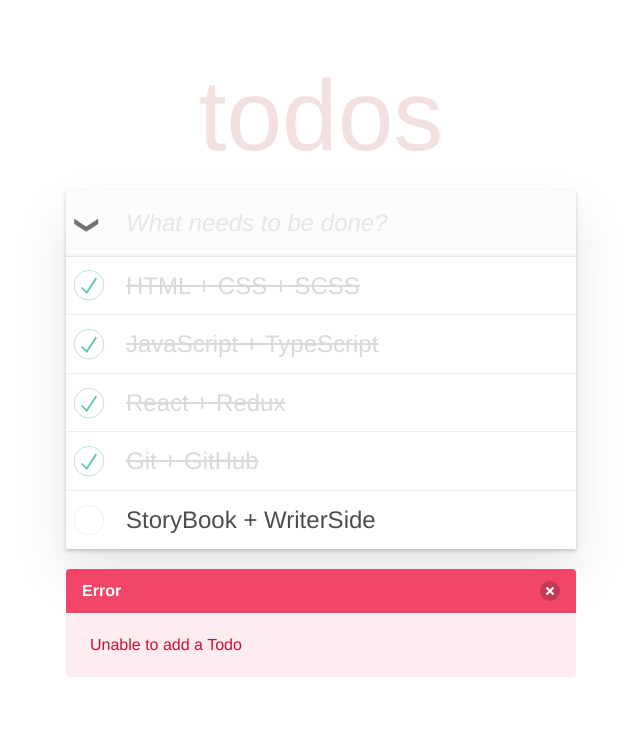
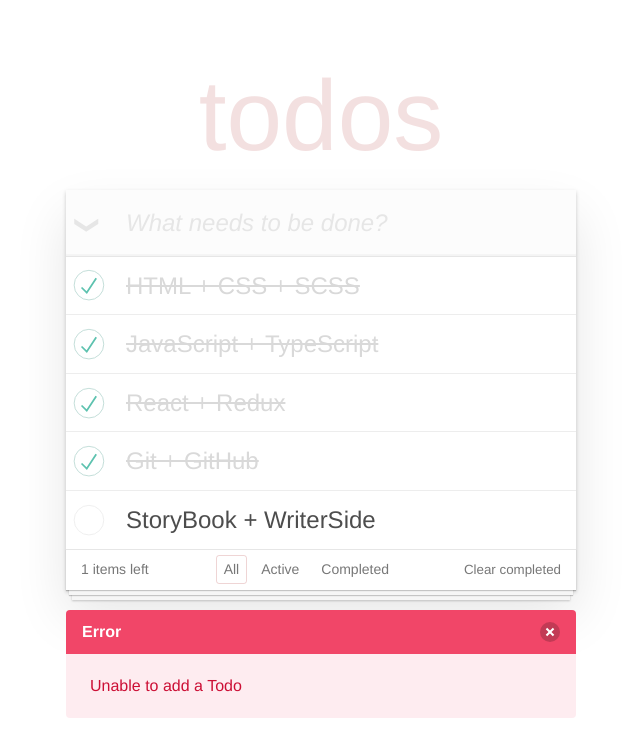
Before and after one commit to oleksandrshtonda/vue3_todo-app, a Vue app: page / in a window 1280 px wide. Shown: the top 756 px of the page, without its empty margins (319-959 px from the left). Built offline with nearby package versions, Linux system fonts and the light colour scheme.

Commit message:
added rendering some parts of the component with conditions

```diff
--- a/src/App.vue
+++ b/src/App.vue
@@ -5,6 +5,11 @@
     data() {
       return {
         todos,
+      }
+    },
+    computed: {
+      activeTodos() {
+        return this.todos.filter(todo => !todo.completed)
       }
     }
   }
@@ -16,7 +21,10 @@
 
     <div class="todoapp__content">
       <header class="todoapp__header">
-        <button class="todoapp__toggle-all active"></button>
+        <button
+            class="todoapp__toggle-all"
+            :class="{ active: activeTodos.length === 0 }"
+        ></button>
 
         <form>
           <input
@@ -62,11 +70,28 @@
           </div>
         </div>
       </section>
+
+      <footer class="todoapp__footer">
+        <span class="todo-count">
+          {{ activeTodos.length }} items left
+        </span>
+
+        <nav class="filter">
+          <a href="" class="filter__link selected">All</a>
+          <a href="" class="filter__link">Active</a>
+          <a href="" class="filter__link">Completed</a>
+        </nav>
+
+        <button class="todoapp__clear-completed" v-if="activeTodos.length > 0">
+          Clear completed
+        </button>
+      </footer>
     </div>
 
     <article class="message is-danger message--hidden">
       <div class="message-header">
         <p>Error</p>
+
         <button class="delete"></button>
       </div>
 
```
